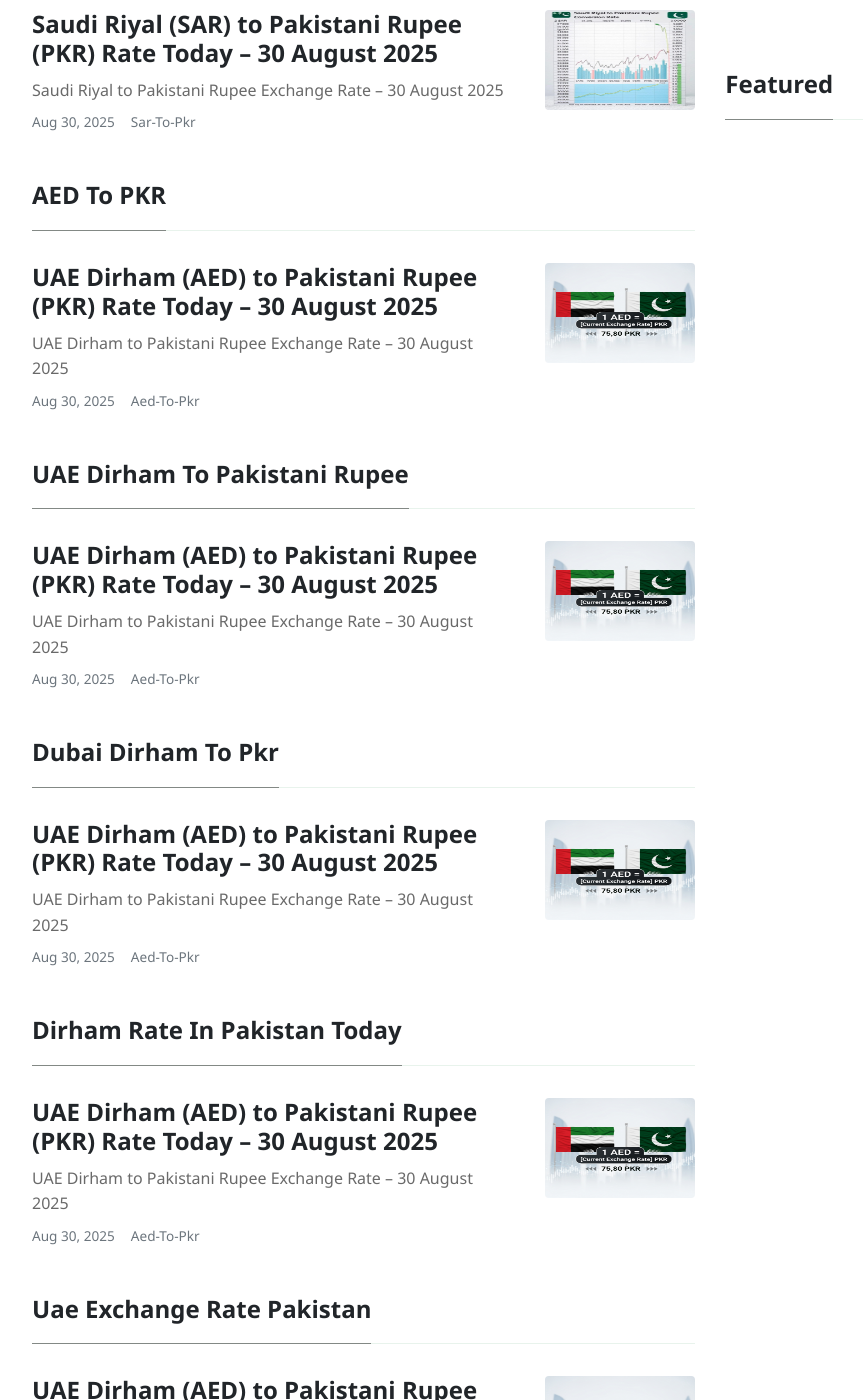
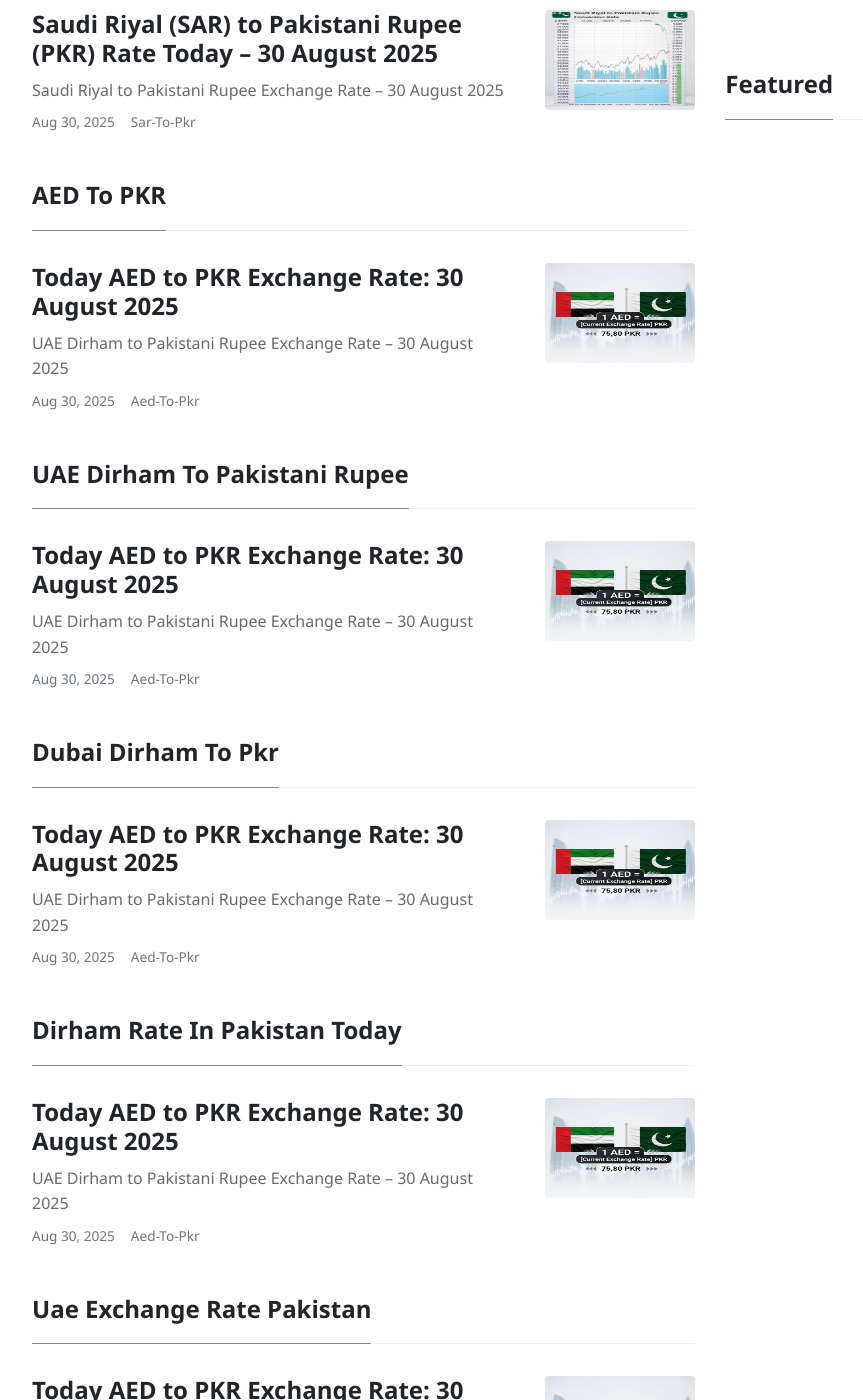
Before and after one commit to mlcom/mlcom.github.io, a Jekyll site: the page built from _pages/tags.html, in a window 1280 px wide and 1400 px high, scrolled down 7869 px. Shown: the whole window, without its empty margins (103-966 px from the left). Built offline with Jekyll 4.4.1, drawn with Linux system fonts in a browser that asks for light colours; nearby versions of some CDN libraries; some of the changed text lies outside the part shown.

Commit message:
Automated: Update currency rates and generate daily posts

```diff
--- a/_data/rates.yml
+++ b/_data/rates.yml
@@ -1,4 +1,4 @@
-last_updated_utc: '2025-08-30T12:44:04.272003+00:00'
+last_updated_utc: '2025-08-30T16:26:53.527105+00:00'
 rates:
   AED: 3.6725
   AFN: 68.4313
--- a/_posts/2025-08-30-today-uae-dirham-to-pkr-exchange-rate-august-2025-prices-updated-aed-to-pkr.md
+++ b/_posts/2025-08-30-today-uae-dirham-to-pkr-exchange-rate-august-2025-prices-updated-aed-to-pkr.md
@@ -1,6 +1,6 @@
 ---
 layout: post
-title:  'UAE Dirham (AED) to Pakistani Rupee (PKR) Rate Today – 30 August 2025'
+title:  'Today AED to PKR Exchange Rate: 30 August 2025'
 author: jane
 categories: [ aed-to-pkr ]
 image: assets/images/aed-to-pkr-rate-today.jpg
--- a/_posts/2025-08-30-today-us-dollar-to-pkr-exchange-rate-august-2025-prices-updated-usd-to-pkr.md
+++ b/_posts/2025-08-30-today-us-dollar-to-pkr-exchange-rate-august-2025-prices-updated-usd-to-pkr.md
@@ -1,6 +1,6 @@
 ---
 layout: post
-title:  'Live US Dollar to Pakistani Rupee Rate on 30 August 2025'
+title:  'Today USD to PKR Exchange Rate: 30 August 2025'
 author: jane
 categories: [ usd-to-pkr ]
 image: assets/images/usd-to-pkr-rate-today.jpg
```
